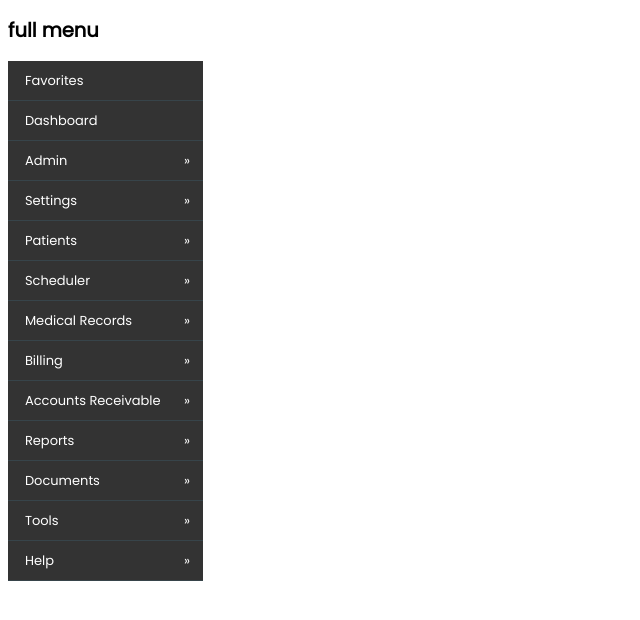
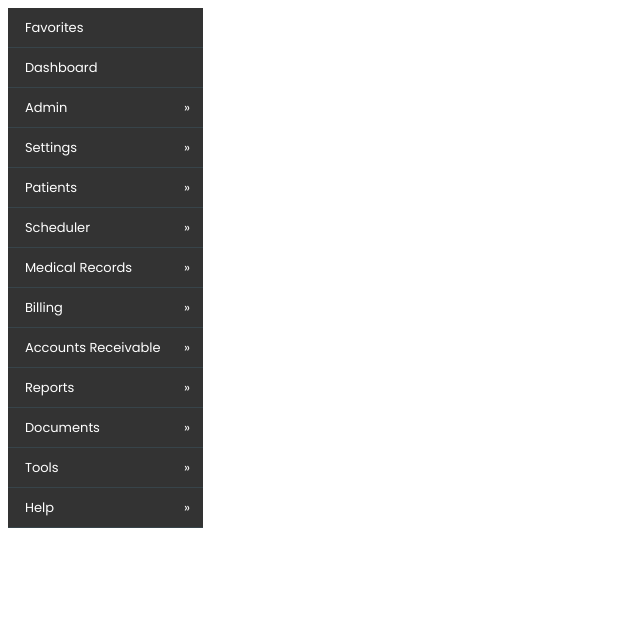
Before and after one commit to mdcarevnxt/mdcarevnxt.github.io, a plain HTML site: page index.html in a window 1280 px wide. Shown: the top 620 px of the page, without its empty margins (0-640 px from the left). Drawn offline with Linux system fonts and the light colour scheme.

Commit message:
Update index.html

```diff
--- a/index.html
+++ b/index.html
@@ -192,7 +192,7 @@ body {
 </head>
 
 <body>
-<h2>full menu</h2>
+
 <div class="navigation">
   <ul>
     <li> <a href="#">Favorites</a></li>
```
